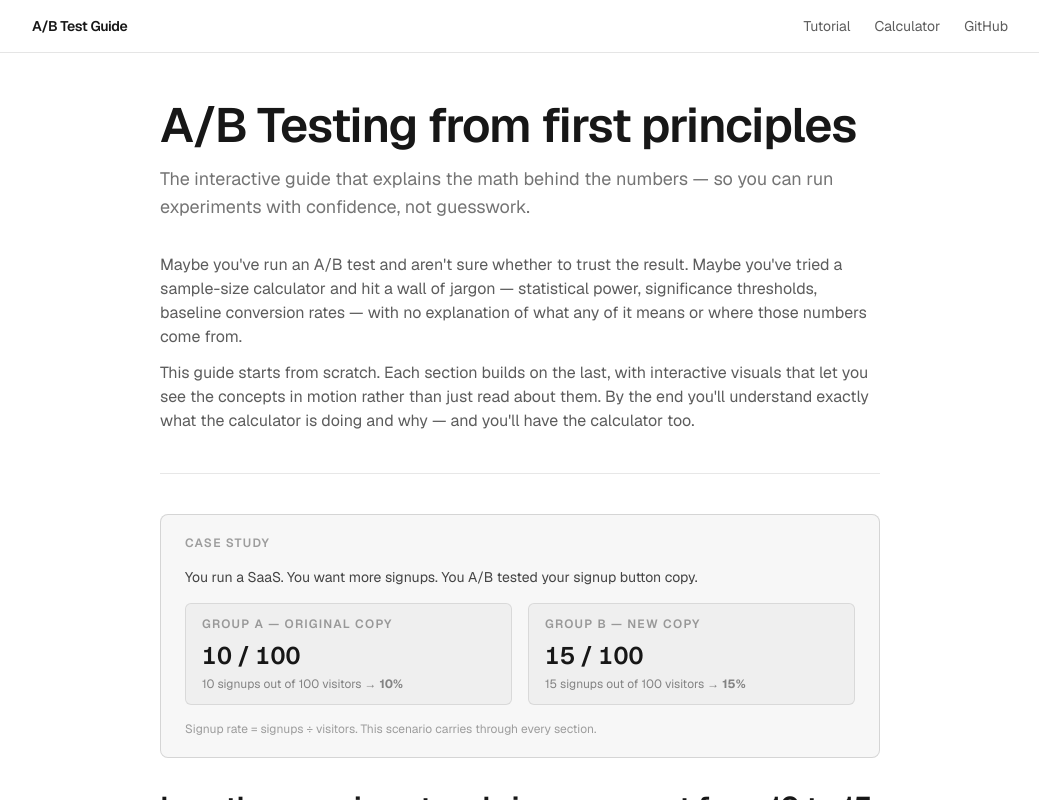
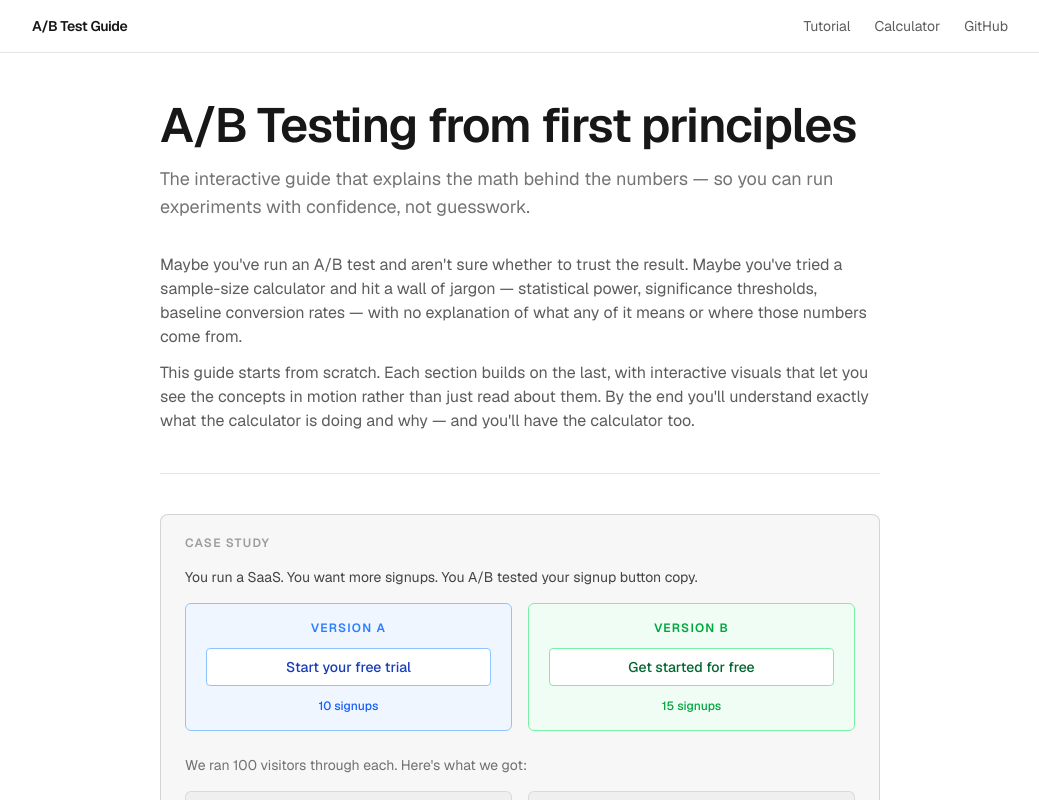
Before and after one commit to codedebugrepeat/ab-test-guide, a Next.js app: page /why-you-cant-trust-your-experiment in a window 1280 px wide. Shown: the top 800 px of the page, without its empty margins (120-1159 px from the left). Built offline with nearby package versions, Linux system fonts and the light colour scheme.

Commit message:
Tweak experiment callout for better visual hierarchy

```diff
--- a/components/tutorial/case-study-callout.tsx
+++ b/components/tutorial/case-study-callout.tsx
@@ -1,3 +1,5 @@
+import { ExperimentIllustration } from "@/components/tutorial/experiment-illustration";
+
 export function CaseStudyCallout() {
   return (
     <div className="my-8 rounded-lg border border-foreground/15 bg-foreground/[0.03] px-6 py-5">
@@ -8,34 +10,35 @@ export function CaseStudyCallout() {
         You run a SaaS. You want more signups. You A/B tested your signup button
         copy.
       </p>
+      <ExperimentIllustration />
+      <p className="mb-4 text-sm text-foreground/60">
+        We ran 100 visitors through each. Here&apos;s what we got:
+      </p>
       <dl className="grid grid-cols-2 gap-4 text-sm sm:grid-cols-2">
         <div className="rounded-md border border-foreground/10 bg-foreground/[0.03] px-4 py-3">
           <dt className="text-xs font-semibold uppercase tracking-widest text-foreground/40">
-            Group A — original copy
+            Version A
           </dt>
           <dd className="mt-2 text-2xl font-semibold tabular-nums">
-            10 / 100
+            10 signups
           </dd>
           <dd className="mt-1 text-xs text-foreground/50">
-            10 signups out of 100 visitors → <strong>10%</strong>
+            out of 100 visitors (10%)
           </dd>
         </div>
         <div className="rounded-md border border-foreground/10 bg-foreground/[0.03] px-4 py-3">
           <dt className="text-xs font-semibold uppercase tracking-widest text-foreground/40">
-            Group B — new copy
+            Version B
           </dt>
           <dd className="mt-2 text-2xl font-semibold tabular-nums">
-            15 / 100
+            15 signups
           </dd>
           <dd className="mt-1 text-xs text-foreground/50">
-            15 signups out of 100 visitors → <strong>15%</strong>
+            out of 100 visitors (15%)
           </dd>
         </div>
       </dl>
-      <p className="mt-4 text-xs text-foreground/40">
-        Signup rate = signups ÷ visitors. This scenario carries through every
-        section.
-      </p>
+
     </div>
   );
 }
--- /dev/null
+++ b/components/tutorial/experiment-illustration.tsx
@@ -0,0 +1,24 @@
+export function ExperimentIllustration() {
+  return (
+    <div className="mb-6 flex flex-col gap-4 sm:flex-row">
+      <div className="flex flex-1 flex-col items-center gap-3 rounded-md border border-blue-300 bg-blue-50 px-5 py-4 dark:border-blue-700 dark:bg-blue-950/40">
+        <p className="text-xs font-semibold uppercase tracking-widest text-blue-500 dark:text-blue-400">
+          Version A
+        </p>
+        <div className="w-full rounded border border-blue-300 bg-white px-4 py-2 text-center text-sm font-medium text-blue-800 dark:border-blue-600 dark:bg-blue-900/30 dark:text-blue-200">
+          Start your free trial
+        </div>
+        <p className="text-xs font-medium text-blue-600 dark:text-blue-400">10 signups</p>
+      </div>
+      <div className="flex flex-1 flex-col items-center gap-3 rounded-md border border-green-300 bg-green-50 px-5 py-4 dark:border-green-700 dark:bg-green-950/40">
+        <p className="text-xs font-semibold uppercase tracking-widest text-green-600 dark:text-green-400">
+          Version B
+        </p>
+        <div className="w-full rounded border border-green-300 bg-white px-4 py-2 text-center text-sm font-medium text-green-800 dark:border-green-600 dark:bg-green-900/30 dark:text-green-200">
+          Get started for free
+        </div>
+        <p className="text-xs font-medium text-green-600 dark:text-green-400">15 signups</p>
+      </div>
+    </div>
+  );
+}
```
